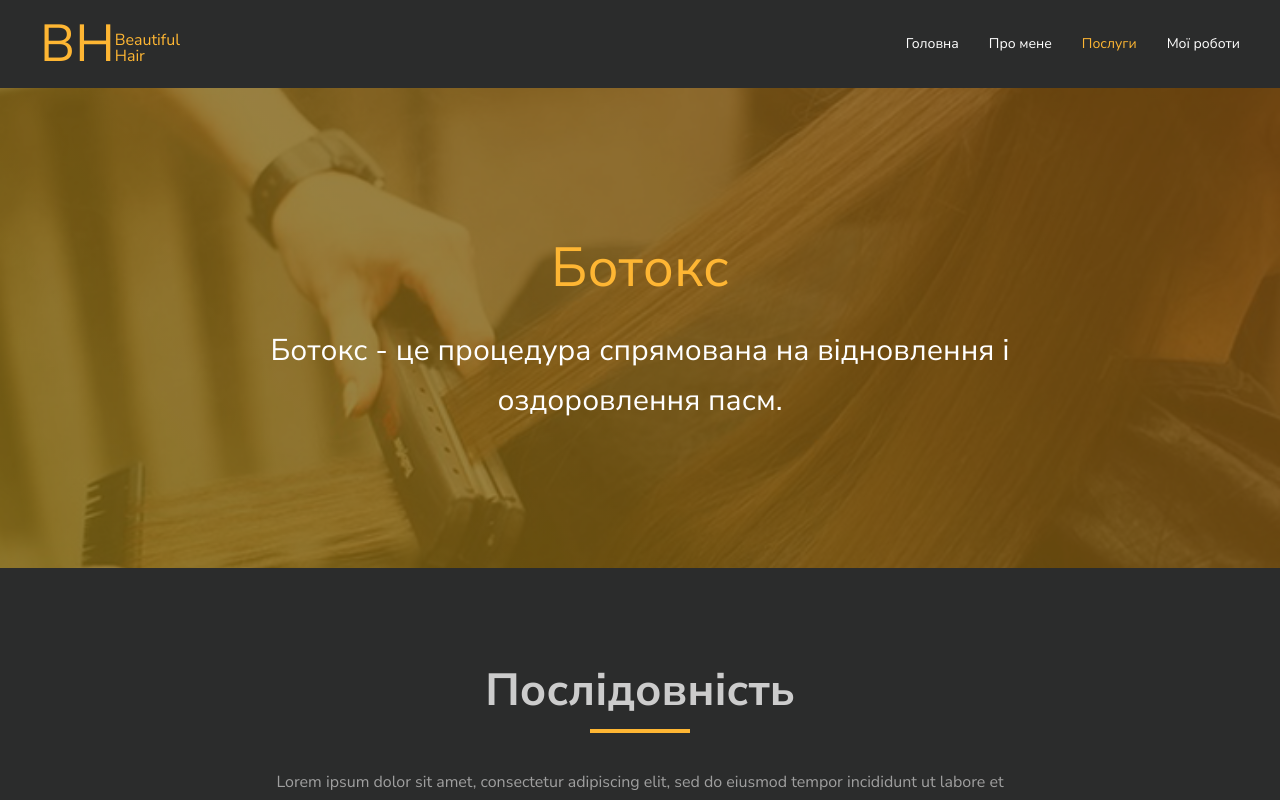
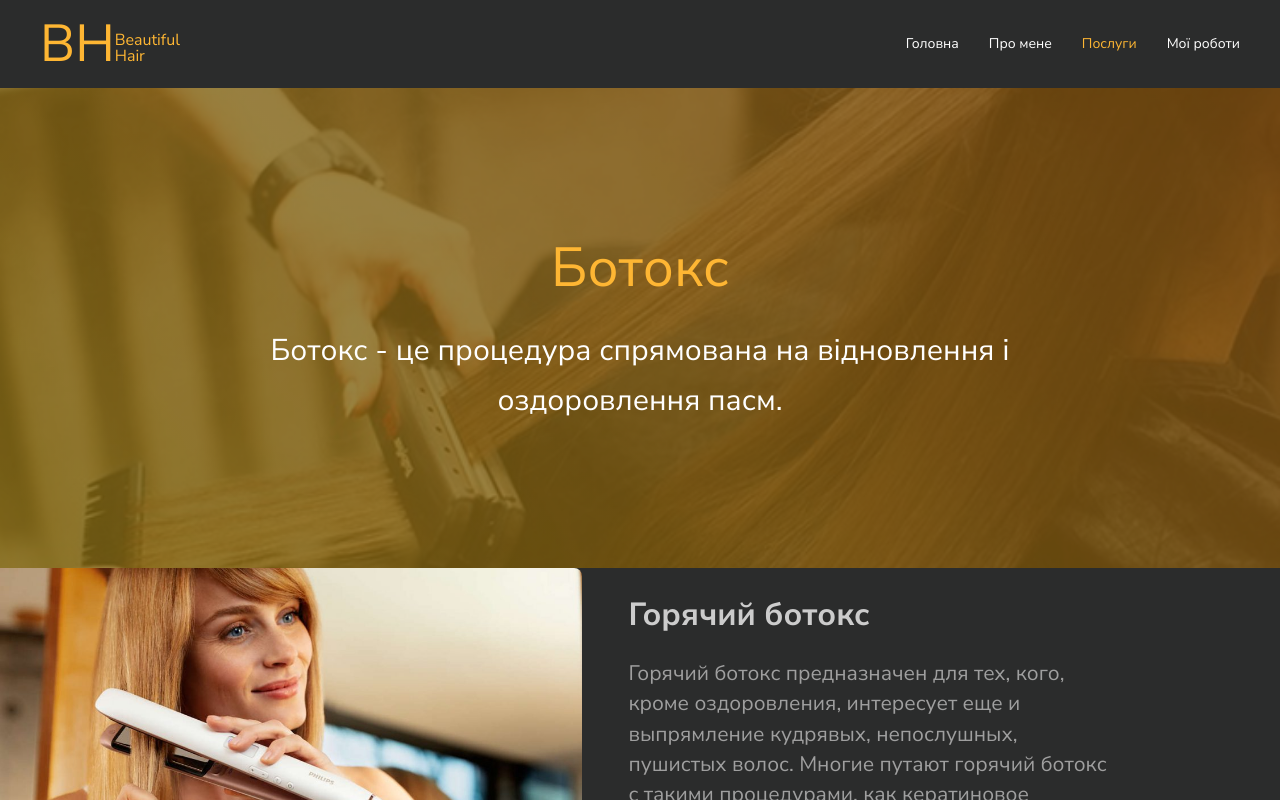
Before and after one commit to VasylykSerhii/BeautifulHair, a Next.js app: page /services/botoks in a window 1280 px wide. Built offline with nearby package versions, Linux system fonts and the light colour scheme.

Commit message:
add image block

```diff
--- a/pages/_app.tsx
+++ b/pages/_app.tsx
@@ -5,6 +5,7 @@ import store from "redux/store";
 import reset from "styled-reset";
 
 import { themes } from "constants/index";
+import { device } from "assets/styles";
 
 type Props = {
   theme: typeof themes.defaultTheme;
@@ -12,6 +13,18 @@ type Props = {
 
 const GlobalStyle = createGlobalStyle<Props>`
   ${reset};
+
+  html {
+    font-size: 21px;
+
+    @media ${device.tablet} {
+      font-size: 18px;
+    }
+
+    @media ${device.mobileL} {
+      font-size: 16px;
+    }
+  }
 
   body{
     background-color: ${({ theme }) => theme.colors.bodyBg};
@@ -31,6 +44,36 @@ const GlobalStyle = createGlobalStyle<Props>`
     text-decoration: none;
     color: ${({ theme }) => theme.colors.gray}
   }
+
+  h1{
+    font-size: 3.05rem;
+    line-height: 120%;
+  }
+
+  h2{
+    font-size: 2.44rem;
+    line-height: 125%;
+  }
+
+  h3{
+    font-size: 1.95rem;
+    line-height: 130%;
+  }
+
+  h4{
+    font-size: 1.56rem;
+    line-height: 135%;
+  }
+
+  h5{
+    font-size: 1.25rem;
+    line-height: 140%;
+  }
+
+  p{
+    font-size: 1rem;
+    line-height: 145%;
+  }
 `;
 
 function App({ Component, pageProps }: AppProps): JSX.Element {
--- a/src/components/Heading/styled-components.ts
+++ b/src/components/Heading/styled-components.ts
@@ -3,8 +3,7 @@ import { device } from "assets/styles";
 
 export const Wrapper = styled.div``;
 
-export const Title = styled.h3`
-  font-size: 45px;
+export const Title = styled.h2`
   text-transform: capitalize;
   text-align: center;
   font-weight: 700;
@@ -23,20 +22,10 @@ export const Title = styled.h3`
     left: 50%;
     transform: translateX(-50%);
   }
-
-  @media ${device.tablet} {
-    font-size: 40px;
-  }
-
-  @media ${device.mobileL} {
-    font-size: 30px;
-  }
 `;
 
 export const Description = styled.p`
-  font-size: 16px;
   font-weight: 400;
-  line-height: 28px;
   max-width: 770px;
   margin: 0 auto;
   margin-top: 35px;
--- /dev/null
+++ b/src/components/InfoImg/index.tsx
@@ -0,0 +1,39 @@
+import React from "react";
+import {
+  Wrapper,
+  ImgWrap,
+  Img,
+  Content,
+  Title,
+  Desc,
+} from "./styled-components";
+
+interface IProps {
+  reverse?: boolean;
+}
+
+function InfoImg({ reverse }: IProps): JSX.Element {
+  return (
+    <Wrapper reverse={reverse}>
+      <ImgWrap>
+        <Img src="/images/termoobrabotka-1024x577.jpg" />
+      </ImgWrap>
+      <Content>
+        <Title>Горячий ботокс</Title>
+        <Desc>
+          Горячий ботокс предназначен для тех, кого, кроме оздоровления,
+          интересует еще и выпрямление кудрявых, непослушных, пушистых волос.
+          Многие путают горячий ботокс с такими процедурами, как кератиновое
+          выпрямление и нанопластика, однако между ними есть несколько
+          принципиальных отличий.{" "}
+        </Desc>
+      </Content>
+    </Wrapper>
+  );
+}
+
+InfoImg.defaultProps = {
+  reverse: false,
+};
+
+export default InfoImg;
--- /dev/null
+++ b/src/components/InfoImg/styled-components.ts
@@ -0,0 +1,97 @@
+import { device } from "assets/styles";
+import styled, { css } from "styled-components";
+
+interface IWraperProps {
+  reverse?: boolean;
+}
+
+export const Block = styled.div``;
+export const ImgWrap = styled.div`
+  max-width: 45.5%;
+  width: 100%;
+  display: flex;
+  align-items: flex-start;
+
+  @media ${device.mobileL} {
+    max-width: 100%;
+  }
+`;
+export const Img = styled.img`
+  width: 100%;
+  border-radius: 0 8px 8px 0;
+
+  @media ${device.mobileL} {
+    border-radius: 0;
+  }
+`;
+export const Content = styled.div`
+  padding: 0 1rem;
+  width: calc(480px + 2rem);
+  margin-left: calc(46px - 1rem);
+  max-width: 55%;
+
+  @media ${device.mobileL} {
+    width: 100%;
+    max-width: 100%;
+    margin-left: 0;
+  }
+`;
+export const Title = styled.h4`
+  font-weight: 700;
+  font-size: 32px;
+  color: ${({ theme }) => theme.colors.title};
+
+  @media ${device.tablet} {
+    font-size: 24px;
+  }
+`;
+export const Desc = styled.p`
+  margin-top: 1rem;
+  color: ${({ theme }) => theme.colors.desc};
+
+  /* @media ${device.tablet} {
+    font-size: 14px;
+  } */
+`;
+
+export const Wrapper = styled.div<IWraperProps>`
+  display: flex;
+  align-items: center;
+  flex-direction: ${({ reverse }) => (reverse ? "row-reverse" : "row")};
+
+  @media ${device.desktop} {
+  }
+
+  @media ${device.laptop} {
+  }
+
+  @media ${device.tablet} {
+  }
+
+  @media ${device.mobileL} {
+    flex-direction: column-reverse;
+  }
+
+  ${({ reverse }) =>
+    reverse &&
+    css`
+      ${Content} {
+        margin-right: calc(46px - 1rem);
+        margin-left: 0;
+
+        @media ${device.mobileL} {
+          width: 100%;
+          max-width: 100%;
+          margin-right: 0;
+        }
+      }
+
+      ${Img} {
+        border-radius: 8px 0 0 8px;
+
+        @media ${device.mobileL} {
+          border-radius: 0;
+        }
+      }
+    `};
+`;
--- a/src/components/Menu/index.tsx
+++ b/src/components/Menu/index.tsx
@@ -5,7 +5,7 @@ import { useSelector } from "react-redux";
 import { scrollDirection } from "constants/index";
 import { useMediaQuery } from "hooks/useMediaQuery";
 import { IStore } from "redux/store";
-import { IChatState } from "redux/hooks/reducers";
+import { IHooksState } from "redux/hooks/reducers";
 import MenuDesk from "./Desktop";
 import MobileMenu from "./Mobile";
 import {
@@ -18,7 +18,7 @@ import {
 } from "./styled-components";
 
 const Menu = (): JSX.Element => {
-  const { offsetTop, scrollDir } = useSelector<IStore, IChatState>(
+  const { offsetTop, scrollDir } = useSelector<IStore, IHooksState>(
     (state) => state.hooks
   );
   const { SCROLL_DIRECTION_DOWN } = scrollDirection;
--- a/src/components/ServiceDetail/components/Banner/styled-components.ts
+++ b/src/components/ServiceDetail/components/Banner/styled-components.ts
@@ -17,6 +17,18 @@ export const Wrapper = styled.div<IPropsWrap>`
   background-size: cover;
   background-position: center;
   padding: 60px;
+
+  @media ${device.laptop} {
+    padding: 50px;
+  }
+
+  @media ${device.tablet} {
+    padding: 35px;
+  }
+
+  @media ${device.mobileL} {
+    padding: 15px;
+  }
 
   &:before {
     content: "";
@@ -46,8 +58,6 @@ export const Content = styled.div`
   text-align: center;
 `;
 export const Title = styled.h1`
-  font-size: 60px;
-  line-height: 83px;
   color: ${({ theme }) => theme.colors.main};
   margin-bottom: 30px;
 
@@ -71,10 +81,8 @@ export const Title = styled.h1`
     margin-bottom: 15px;
   }
 `;
-export const Desc = styled.p`
-  font-size: 30px;
-  line-height: 50px;
-  width: 1320px;
+export const Desc = styled.h4`
+  width: 880px;
   margin: 0 auto;
   max-width: calc(100% - 60px);
   color: ${({ theme }) => theme.colors.white};
@@ -82,13 +90,11 @@ export const Desc = styled.p`
   @media ${device.desktop} {
     font-size: 25px;
     line-height: 38px;
-    width: 943px;
   }
 
   @media ${device.laptop} {
     font-size: 30px;
     line-height: 50px;
-    width: 880px;
   }
 
   @media ${device.tablet} {
--- a/src/components/ServiceDetail/components/OtherServices/index.tsx
+++ b/src/components/ServiceDetail/components/OtherServices/index.tsx
@@ -21,7 +21,7 @@ function OtherServices(): JSX.Element {
   }, [slug]);
   return (
     <Wrapper>
-      <Heading title="Інші Процедури" />
+      <Heading title="Інші Послуги" />
       <Container>
         <Content>
           {services.map((item) => (
--- a/src/components/ServiceDetail/index.tsx
+++ b/src/components/ServiceDetail/index.tsx
@@ -1,6 +1,7 @@
+import React from "react";
 import Heading from "components/Heading";
 import { IServiceData } from "components/Services/interface";
-import React from "react";
+import InfoImg from "components/InfoImg";
 import ServiceBanner from "./components/Banner";
 import NumbersSlider from "./components/NumbersSlider";
 import Wrapper from "./components/Wrapper";
@@ -19,6 +20,8 @@ function ServiceDetail({ data }: IProps): JSX.Element {
         colors={data.colors}
         image={data.images}
       />
+      <InfoImg />
+      <InfoImg reverse />
       {data.numbers && (
         <Wrapper>
           <Heading title={data.numbers.title} desc={data.numbers.desc} />
--- a/src/components/Services/data.tsx
+++ b/src/components/Services/data.tsx
@@ -21,7 +21,7 @@ export const servicesData = [
     numbers: {
       title: "Послідовність",
       desc:
-        "Lorem ipsum dolor sit amet, consectetur adipiscing elit, sed do eiusmod tempor incididunt ut labore et dolore magna aliqua. Varius sit amet mattis vulputate enim nulla. Ullamcorper eget nulla facilisi etiam dignissim diam quis enim. In nisl nisi scelerisque eu ultrices vitae. Tempus egestas sed sed risus pretium quam vulputate dignissim.",
+        "Товарищи! рамки и место обучения кадров представляет собой интересный эксперимент проверки модели развития. Таким образом постоянный количественный рост и сфера нашей активности способствует подготовки и реализации систем массового участия.",
       list: [
         {
           title: "Миємо волосся",
@@ -67,7 +67,7 @@ export const servicesData = [
     numbers: {
       title: "Послідовність",
       desc:
-        "Lorem ipsum dolor sit amet, consectetur adipiscing elit, sed do eiusmod tempor incididunt ut labore et dolore magna aliqua. Varius sit amet mattis vulputate enim nulla. Ullamcorper eget nulla facilisi etiam dignissim diam quis enim. In nisl nisi scelerisque eu ultrices vitae. Tempus egestas sed sed risus pretium quam vulputate dignissim.",
+        "Товарищи! рамки и место обучения кадров представляет собой интересный эксперимент проверки модели развития. Таким образом постоянный количественный рост и сфера нашей активности способствует подготовки и реализации систем массового участия.",
       list: [
         {
           title: "Миємо волосся",
@@ -113,7 +113,7 @@ export const servicesData = [
     numbers: {
       title: "Послідовність",
       desc:
-        "Lorem ipsum dolor sit amet, consectetur adipiscing elit, sed do eiusmod tempor incididunt ut labore et dolore magna aliqua. Varius sit amet mattis vulputate enim nulla. Ullamcorper eget nulla facilisi etiam dignissim diam quis enim. In nisl nisi scelerisque eu ultrices vitae. Tempus egestas sed sed risus pretium quam vulputate dignissim.",
+        "Товарищи! рамки и место обучения кадров представляет собой интересный эксперимент проверки модели развития. Таким образом постоянный количественный рост и сфера нашей активности способствует подготовки и реализации систем массового участия.",
       list: [
         {
           title: "Миємо волосся",
@@ -159,7 +159,7 @@ export const servicesData = [
     numbers: {
       title: "Послідовність",
       desc:
-        "Lorem ipsum dolor sit amet, consectetur adipiscing elit, sed do eiusmod tempor incididunt ut labore et dolore magna aliqua. Varius sit amet mattis vulputate enim nulla. Ullamcorper eget nulla facilisi etiam dignissim diam quis enim. In nisl nisi scelerisque eu ultrices vitae. Tempus egestas sed sed risus pretium quam vulputate dignissim.",
+        "Товарищи! рамки и место обучения кадров представляет собой интересный эксперимент проверки модели развития. Таким образом постоянный количественный рост и сфера нашей активности способствует подготовки и реализации систем массового участия.",
       list: [
         {
           title: "Миємо волосся",
--- a/src/redux/store.ts
+++ b/src/redux/store.ts
@@ -3,12 +3,12 @@ import createSagaMiddleware from "redux-saga";
 import { composeWithDevTools } from "redux-devtools-extension";
 import reducers from "./reducers";
 import sagas from "./sagas";
-import { IChatState } from "./hooks/reducers";
+import { IHooksState } from "./hooks/reducers";
 
 const sagaMiddleware = createSagaMiddleware();
 
 export interface IStore {
-  hooks: IChatState;
+  hooks: IHooksState;
 }
 
 const store = createStore(
```
Also changed, not shown: src/components/About/styled-components.ts (+1 -8 lines), src/components/Banner/styled-components.ts (+2 -15 lines), public/images/termoobrabotka-1024x577.jpg (added).
